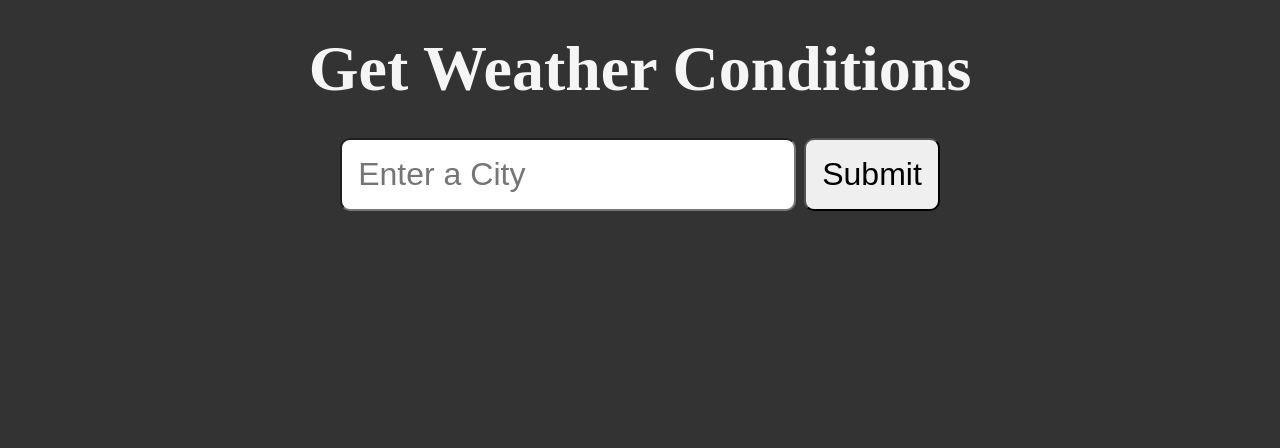
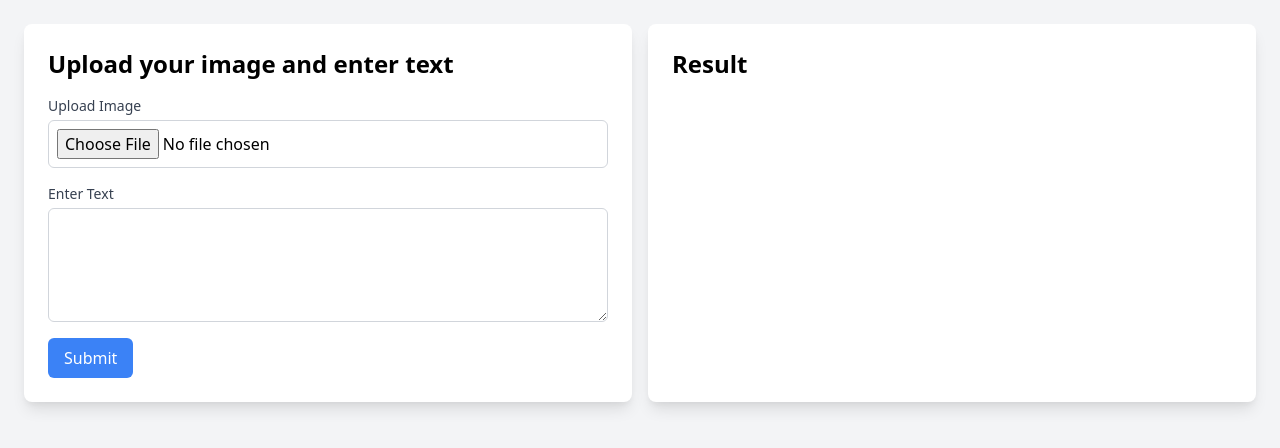
Before and after one commit to phuctran2703/OWLv2_Project, a Flask app: template templates/index.html in a window 1280 px wide. Shown: the top 448 px of the page. Run offline with Flask 3, Linux system fonts and the light colour scheme; the template is opened without the code that fills it, so the values that code supplies are empty.

Commit message:
update interface

```diff
--- /dev/null
+++ b/static/javascript/script.js
@@ -0,0 +1,15 @@
+document.getElementById('upload-form').addEventListener('submit', function(event) {
+    event.preventDefault();
+
+    const imageInput = document.getElementById('image');
+    const textInput = document.getElementById('text').value;
+
+    const reader = new FileReader();
+    reader.onload = function(e) {
+      document.getElementById('result-image').src = e.target.result;
+      document.getElementById('result-image').style.display = 'block';
+    };
+    reader.readAsDataURL(imageInput.files[0]);
+
+    document.getElementById('result-text').textContent = textInput;
+  });
--- a/templates/index.html
+++ b/templates/index.html
@@ -1,19 +1,37 @@
 <!DOCTYPE html>
 <html lang="en">
-
 <head>
-    <meta charset="UTF-8">
-    <meta name="viewport" content="width=device-width, initial-scale=1.0">
-    <title>Get Weather Conditions</title>
-    <link href="{{ url_for('static', filename='styles/style.css') }}" rel="stylesheet" />
+  <meta charset="UTF-8">
+  <meta name="viewport" content="width=device-width, initial-scale=1.0">
+  <title>OWL Vit v2</title>
+  <link href="https://cdn.jsdelivr.net/npm/tailwindcss@2.2.19/dist/tailwind.min.css" rel="stylesheet">
 </head>
-
-<body>
-    <h1>Get Weather Conditions</h1>
-    <form action="/weather">
-        <input type="text" name="city" id="city" placeholder="Enter a City" />
-        <button type="submit">Submit</button>
-    </form>
+<body class="bg-gray-100 p-6">
+  <div class="container mx-auto">
+    <div class="grid grid-cols-2 gap-4">
+      <div class="bg-white p-6 rounded-lg shadow-lg">
+          <h2 class="text-2xl font-bold mb-4">Upload your image and enter text</h2>
+          <form id="upload-form">
+            <div class="mb-4">
+              <label class="block text-sm font-medium text-gray-700" for="image">Upload Image</label>
+              <input class="mt-1 block w-full p-2 border border-gray-300 rounded-md" type="file" id="image" name="image" accept="image/*">
+            </div>
+            <div class="mb-4">
+              <label class="block text-sm font-medium text-gray-700" for="text">Enter Text</label>
+              <textarea class="mt-1 block w-full p-2 border border-gray-300 rounded-md" id="text" name="text" rows="4"></textarea>
+            </div>
+            <button type="submit" class="bg-blue-500 text-white px-4 py-2 rounded-md hover:bg-blue-700">Submit</button>
+          </form>
+      </div>
+      <div class="bg-white p-6 rounded-lg shadow-lg">
+        <h2 class="text-2xl font-bold mb-4">Result</h2>
+        <div id="result" class="text-center">
+            <img id="result-image" class="mt-4 max-w-full h-auto" src="" alt="Result Image" style="display: none;">
+            <p id="result-text" class="mt-4 text-gray-800"></p>
+        </div>
+      </div>
+    </div>
+  </div>
 </body>
-
+<script src="../static/javascript/script.js"></script>
 </html>
```
